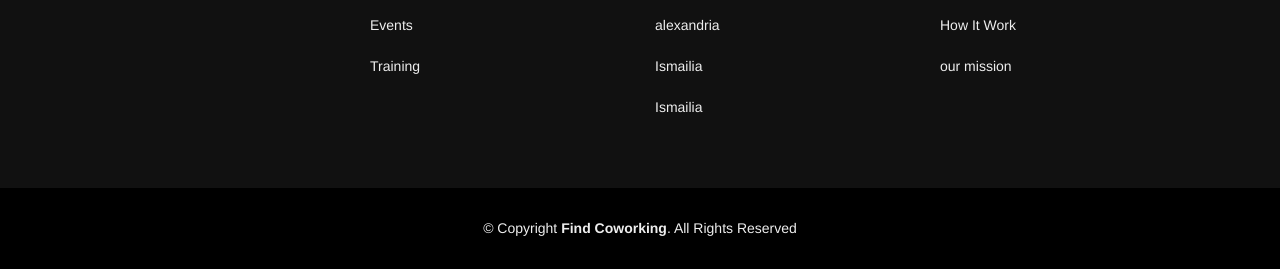
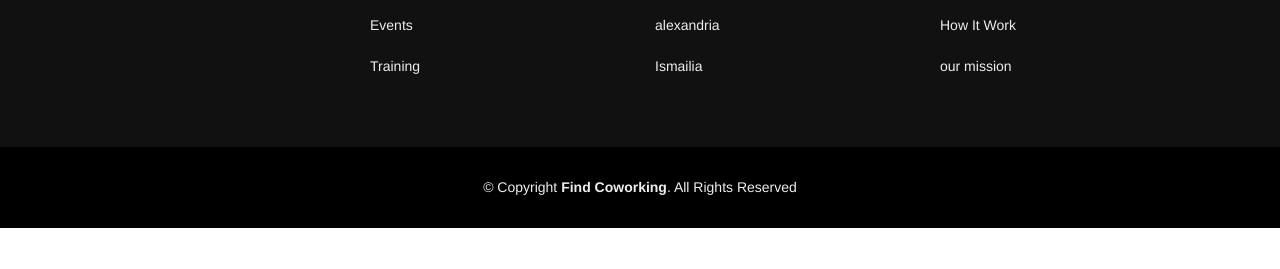
Before and after one commit to esmailFarag/findcoworking, a plain HTML site: page public/index.html in a window 1280 px wide. Shown: the part 3185-3454 px from the top of the page. After the commit the page ends 3413 px from the top, so only its background shows below. Drawn offline with Linux system fonts and the light colour scheme.

Commit message:
Update index.html

```diff
--- a/public/index.html
+++ b/public/index.html
@@ -289,7 +289,7 @@
                             <li> <a href="locations.html">Giza</a></li>
                             <li> <a href="locations.html">alexandria</a></li>
                             <li> <a href="locations.html">Ismailia </a></li>
-                            <li> <a href="locations.html">Ismailia </a></li>
+
                         </ul>
                     </div>
                     <div class="col-lg-3 col-md-6 footer-links">
```
